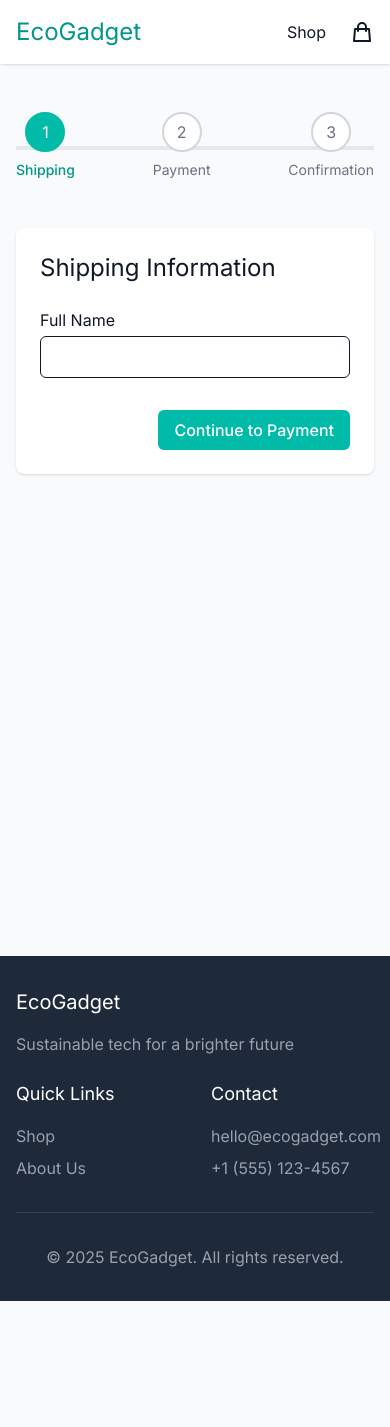
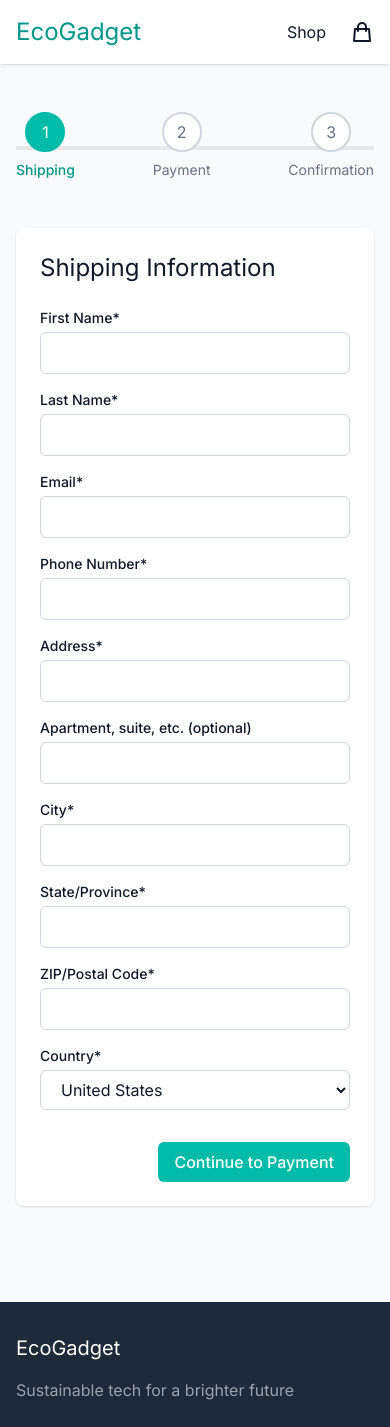
Before and after one commit to ZayanMustafa/ecommerce, a Next.js app: page /checkout in a window 390 px wide. Shown: the top 1427 px of the page. Before the commit the page ends 1301 px from the top, so only its background shows below. Built offline with nearby package versions, Linux system fonts and the light colour scheme.

Commit message:
Update Payment Method

```diff
--- a/src/app/checkout/page.js
+++ b/src/app/checkout/page.js
@@ -1,29 +1,56 @@
-
-
-
 'use client';
+import OrderReview from '@/components/checkout/OrderRevirew';
+import PaymentForm from '@/components/checkout/PaymentForm';
+import ShippingForm from '@/components/checkout/ShippingForm';
+import CheckoutSteps from '@/components/sections/CheckoutSetup';
 import { useState } from 'react';
-// import CheckoutSteps from '@/components/sections/CheckoutSteps';
-import Button from '@/components/ui/Button';
-import CheckoutSteps from '@/components/sections/CheckoutSetup';
+// import CheckoutSteps from '@/components/checkout/CheckoutSteps';
+// import ShippingForm from '@/components/checkout/ShippingForm';
+// import PaymentForm from '@/components/checkout/PaymentForm';
+// import OrderReview from '@/components/checkout/OrderReview';
 
 export default function CheckoutPage() {
   const [step, setStep] = useState(1);
   const [formData, setFormData] = useState({
-    name: '',
+    // Shipping Information
+    firstName: '',
+    lastName: '',
     email: '',
+    phone: '',
     address: '',
-    payment: 'credit'
+    apartment: '',
+    city: '',
+    country: 'United States',
+    state: '',
+    zipCode: '',
+    // Payment Information
+    paymentMethod: 'credit',
+    cardNumber: '',
+    cardName: '',
+    expiryDate: '',
+    cvv: '',
+    // Order Details
+    shippingMethod: 'standard',
+    agreeToTerms: false
   });
 
   const handleChange = (e) => {
-    setFormData({
-      ...formData,
-      [e.target.name]: e.target.value
-    });
+    const { name, value, type, checked } = e.target;
+    setFormData(prev => ({
+      ...prev,
+      [name]: type === 'checkbox' ? checked : value
+    }));
   };
 
-  const nextStep = () => setStep(step + 1);
+  const nextStep = () => {
+    // Basic validation before proceeding
+    if (step === 1 && !formData.firstName) {
+      alert('Please enter your first name');
+      return;
+    }
+    setStep(step + 1);
+  };
+
   const prevStep = () => setStep(step - 1);
 
   return (
@@ -32,68 +59,28 @@ export default function CheckoutPage() {
 
       <div className="max-w-2xl mx-auto bg-white p-6 rounded-lg shadow-sm mt-8">
         {step === 1 && (
-          <div>
-            <h2 className="text-2xl font-heading mb-6">Shipping Information</h2>
-            <div className="space-y-4">
-              <div>
-                <label className="block mb-1">Full Name</label>
-                <input
-                  type="text"
-                  name="name"
-                  value={formData.name}
-                  onChange={handleChange}
-                  className="w-full px-4 py-2 border rounded-md"
-                  required
-                />
-              </div>
-              {/* More shipping fields... */}
-            </div>
-            <div className="mt-8 flex justify-end">
-              <Button
-                text="Continue to Payment"
-                onClick={nextStep}
-                color="teal"
-              />
-            </div>
-          </div>
+          <ShippingForm
+            formData={formData}
+            handleChange={handleChange}
+            nextStep={nextStep}
+          />
         )}
 
         {step === 2 && (
-          <div>
-            <h2 className="text-2xl font-heading mb-6">Payment Method</h2>
-            {/* Payment form fields... */}
-            <div className="mt-8 flex justify-between">
-              <Button
-                text="Back"
-                onClick={prevStep}
-                color="gray"
-              />
-              <Button
-                text="Review Order"
-                onClick={nextStep}
-                color="teal"
-              />
-            </div>
-          </div>
+          <PaymentForm
+            formData={formData}
+            handleChange={handleChange}
+            nextStep={nextStep}
+            prevStep={prevStep}
+          />
         )}
 
         {step === 3 && (
-          <div>
-            <h2 className="text-2xl font-heading mb-6">Review Your Order</h2>
-            {/* Order summary... */}
-            <div className="mt-8 flex justify-between">
-              <Button
-                text="Back"
-                onClick={prevStep}
-                color="gray"
-              />
-              <Button
-                text="Place Order"
-                href="/order-confirmed/123"
-                color="teal"
-              />
-            </div>
-          </div>
+          <OrderReview
+            formData={formData}
+            handleChange={handleChange}
+            prevStep={prevStep}
+          />
         )}
       </div>
     </div>
--- /dev/null
+++ b/src/components/UI/Input.js
@@ -0,0 +1,36 @@
+
+
+
+'use client';
+
+export default function Input({
+  label,
+  name,
+  type = 'text',
+  value,
+  onChange,
+  required = false,
+  placeholder = '',
+  className = '',
+  ...props
+}) {
+  return (
+    <div className={className}>
+      {label && (
+        <label className="block mb-1 text-sm font-medium">
+          {label}{required && '*'}
+        </label>
+      )}
+      <input
+        type={type}
+        name={name}
+        value={value}
+        onChange={onChange}
+        placeholder={placeholder}
+        required={required}
+        className="w-full px-4 py-2 border border-gray-300 rounded-md focus:ring-teal-500 focus:border-teal-500"
+        {...props}
+      />
+    </div>
+  );
+}
--- /dev/null
+++ b/src/components/checkout/OrderRevirew.js
@@ -0,0 +1,28 @@
+
+
+'use client';
+import Button from '@/components/ui/Button';
+
+export default function OrderReview({ formData, handleChange, prevStep }) {
+  return (
+    <div>
+      <h2 className="text-2xl font-heading mb-6">Review Your Order</h2>
+
+      <div className="mb-6">
+        <h3 className="text-lg font-medium mb-2">Shipping Information</h3>
+        <p>{formData.firstName} {formData.lastName}</p>
+        {/* More order review details... */}
+      </div>
+
+      <div className="mt-8 flex justify-between">
+        <Button text="Back" onClick={prevStep} color="gray" />
+        <Button
+          text="Place Order"
+          href="/order-confirmed/123"
+          color="teal"
+          disabled={!formData.agreeToTerms}
+        />
+      </div>
+    </div>
+  );
+}
--- /dev/null
+++ b/src/components/checkout/PaymentForm.js
@@ -0,0 +1,33 @@
+
+
+'use client';
+import Button from '@/components/ui/Button';
+
+export default function PaymentForm({ formData, handleChange, nextStep, prevStep }) {
+  return (
+    <div>
+      <h2 className="text-2xl font-heading mb-6">Payment Method</h2>
+
+      <div className="mb-6">
+        <div className="flex items-center mb-4">
+          <input
+            type="radio"
+            id="credit"
+            name="paymentMethod"
+            value="credit"
+            checked={formData.paymentMethod === 'credit'}
+            onChange={handleChange}
+            className="mr-2"
+          />
+          <label htmlFor="credit" className="font-medium">Credit Card</label>
+        </div>
+        {/* More payment fields... */}
+      </div>
+
+      <div className="mt-8 flex justify-between">
+        <Button text="Back" onClick={prevStep} color="gray" />
+        <Button text="Review Order" onClick={nextStep} color="teal" />
+      </div>
+    </div>
+  );
+}
--- /dev/null
+++ b/src/components/checkout/ShippingForm.js
@@ -0,0 +1,111 @@
+'use client';
+import Button from '@/components/ui/Button';
+import Input from '@/components/ui/Input';
+
+export default function ShippingForm({ formData, handleChange, nextStep }) {
+  return (
+    <div>
+      <h2 className="text-2xl font-heading mb-6">Shipping Information</h2>
+
+      <div className="space-y-4">
+        <div className="grid grid-cols-1 md:grid-cols-2 gap-4">
+          <Input
+            label="First Name"
+            name="firstName"
+            value={formData.firstName}
+            onChange={handleChange}
+            required
+          />
+          <Input
+            label="Last Name"
+            name="lastName"
+            value={formData.lastName}
+            onChange={handleChange}
+            required
+          />
+        </div>
+
+        <Input
+          label="Email"
+          name="email"
+          type="email"
+          value={formData.email}
+          onChange={handleChange}
+          required
+        />
+
+        <Input
+          label="Phone Number"
+          name="phone"
+          type="tel"
+          value={formData.phone}
+          onChange={handleChange}
+          required
+        />
+
+        <Input
+          label="Address"
+          name="address"
+          value={formData.address}
+          onChange={handleChange}
+          required
+        />
+
+        <Input
+          label="Apartment, suite, etc. (optional)"
+          name="apartment"
+          value={formData.apartment}
+          onChange={handleChange}
+        />
+
+        <div className="grid grid-cols-1 md:grid-cols-3 gap-4">
+          <Input
+            label="City"
+            name="city"
+            value={formData.city}
+            onChange={handleChange}
+            required
+          />
+          <Input
+            label="State/Province"
+            name="state"
+            value={formData.state}
+            onChange={handleChange}
+            required
+          />
+          <Input
+            label="ZIP/Postal Code"
+            name="zipCode"
+            value={formData.zipCode}
+            onChange={handleChange}
+            required
+          />
+        </div>
+
+        <div>
+          <label className="block mb-1 text-sm font-medium">Country*</label>
+          <select
+            name="country"
+            value={formData.country}
+            onChange={handleChange}
+            className="w-full px-4 py-2 border border-gray-300 rounded-md focus:ring-teal-500 focus:border-teal-500"
+            required
+          >
+            <option value="United States">United States</option>
+            <option value="Canada">Canada</option>
+            <option value="United Kingdom">United Kingdom</option>
+            <option value="Australia">Australia</option>
+          </select>
+        </div>
+      </div>
+
+      <div className="mt-8 flex justify-end">
+        <Button
+          text="Continue to Payment"
+          onClick={nextStep}
+          color="teal"
+        />
+      </div>
+    </div>
+  );
+}
```
